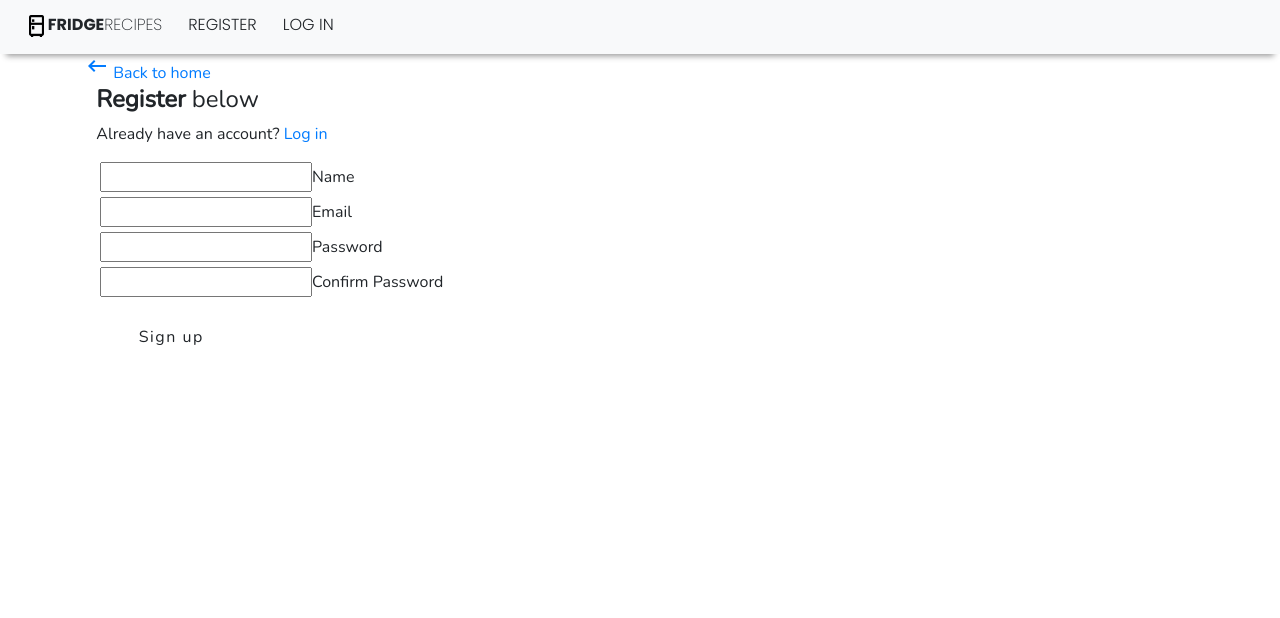
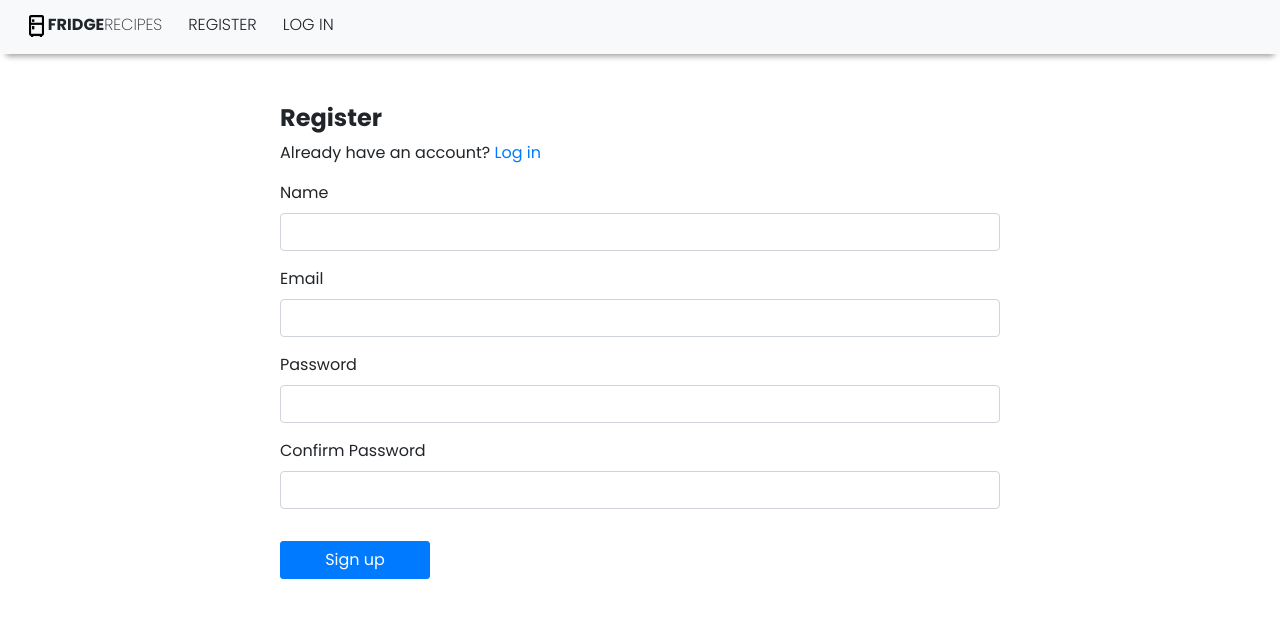
Before and after one commit to JankyCS/fridge-recipes-mern, a React (Create React App) app in the folder client/: page /register in a window 1280 px wide. Shown: the top 618 px of the page. Built offline with nearby package versions, Linux system fonts and the light colour scheme.

Commit message:
Styled login and register pages

```diff
--- a/client/src/App.css
+++ b/client/src/App.css
@@ -2,7 +2,7 @@ body {
   font-family: Nunito, sans-serif !important;
 }
 
-.landing{
+.poppin{
   font-family: 'Poppins', sans-serif;
 }
 
--- a/client/src/components/auth/Login.js
+++ b/client/src/components/auth/Login.js
@@ -61,63 +61,58 @@ render() {
   }
     const { errors } = this.state;
     return (
-      <div className="container">
-        <div style={{ marginTop: "4rem" }} className="row">
-          <div className="col s8 offset-s2">
-            <Link to="/" className="btn-flat waves-effect">
-              <i className="material-icons left">keyboard_backspace</i> Back to
-              home
-            </Link>
-            <div className="col s12" style={{ paddingLeft: "11.250px" }}>
+      <div className="container-fluid poppin"  style={{marginTop:"50px",maxWidth:"750px",width:"100%"}}>
+        <div className="row">
+          <div className="col-sm-12">
+            <div>
               <h4>
-                <b>Login</b> below
+                <b>Log In</b>
               </h4>
-              <p className="grey-text text-darken-1">
-                Don't have an account? <Link to="/register">Register</Link>
+              <p>
+                Don't have an account? <Link to="/register">Sign Up</Link>
               </p>
             </div>
             <form noValidate onSubmit={this.onSubmit}>
-              <div className="input-field col s12">
-                <input
+              <div className="form-group">
+                <label for="email">Email</label>
+                <input className="form-control"
                   onChange={this.onChange}
                   value={this.state.email}
                   error={errors.email}
                   id="email"
                   type="email"
                 />
-                <label htmlFor="email">Email</label>
               </div>
-              <div className="input-field col s12">
-                <input
+              <div className="form-group">
+                <label for="password">Password</label>
+                <input className="form-control"
                   onChange={this.onChange}
                   value={this.state.password}
                   error={errors.password}
                   id="password"
                   type="password"
                 />
-                <label htmlFor="password">Password</label>
               </div>
-              <div className="col s12" style={{ paddingLeft: "11.250px" }}>
                 <button
                   style={{
-                    width: "150px",
+                    width: "100px",
                     borderRadius: "3px",
-                    letterSpacing: "1.5px",
-                    marginTop: "1rem"
+                    // letterSpacing: "1.5px",
+                    // marginTop: "1rem"
                   }}
                   type="submit"
-                  className="btn btn-large waves-effect waves-light hoverable blue accent-3"
+                  className="btn btn-primary waves-effect waves-light hoverable blue accent-3"
                 >
-                  Login
+                  Log In
                 </button>
-              </div>
+
             </form>
-            <span className="red-text">
+            <small className="form-text text-danger">
                   {errors.email}
                   {errors.emailnotfound}
                   {errors.password}
                   {errors.passwordincorrect}
-            </span>
+            </small>
           </div>
         </div>
 
--- a/client/src/components/auth/Register.js
+++ b/client/src/components/auth/Register.js
@@ -67,76 +67,75 @@ render() {
     const { errors } = this.state;
     //console.log(JSON.stringify(errors))
     return (
-      <div className="container">
+      // padding:"10vh 30vw"
+      <div className="container-fluid poppin" style={{marginTop:"50px",maxWidth:"750px",width:"100%"}}>
         <div className="row">
-          <div className="col s8 offset-s2">
-            <Link to="/" className="btn-flat waves-effect">
-              <i className="material-icons left">keyboard_backspace</i> Back to
-              home
-            </Link>
-            <div className="col s12" style={{ paddingLeft: "11.250px" }}>
+          <div className="col-sm-12">
+
+            <div>
               <h4>
-                <b>Register</b> below
+                <b>Register</b>
               </h4>
-              <p className="grey-text text-darken-1">
+              <p>
                 Already have an account? <Link to="/login">Log in</Link>
               </p>
             </div>
             <form noValidate onSubmit={this.onSubmit}>
-              <div className="input-field col s12">
-                <input
+              <div className="form-group">
+                <label for="name">Name</label>
+                <input className="form-control"
                   onChange={this.onChange}
                   value={this.state.name}
                   error={errors.name}
                   id="name"
                   type="text"
                 />
-                <label htmlFor="name">Name</label>
-                <span className="red-text">{errors.name}</span>
+
+                <small className="form-text text-danger">{errors.name}</small>
               </div>
-              <div className="input-field col s12">
-                <input
+              <div className="form-group">
+                <label for="email">Email</label>
+                <input className="form-control"
                   onChange={this.onChange}
                   value={this.state.email}
                   error={errors.email}
                   id="email"
                   type="email"
                 />
-                <label htmlFor="email">Email</label>
-                <span className="red-text">{errors.email}</span>
+                <small className="form-text text-danger">{errors.email}</small>
               </div>
-              <div className="input-field col s12">
-                <input
+              <div className="form-group">
+                <label for="password">Password</label>
+                <input className="form-control"
                   onChange={this.onChange}
                   value={this.state.password}
                   error={errors.password}
                   id="password"
                   type="password"
                 />
-                <label htmlFor="password">Password</label>
-                <span className="red-text">{errors.password}</span>
+                <small className="form-text text-danger">{errors.password}</small>
               </div>
-              <div className="input-field col s12">
-                <input
+              <div className="form-group">
+                <label for="password2">Confirm Password</label>
+                <input className="form-control"
                   onChange={this.onChange}
                   value={this.state.password2}
                   error={errors.password2}
                   id="password2"
                   type="password"
                 />
-                <label htmlFor="password2">Confirm Password</label>
-                <span className="red-text">{errors.password2}</span>
+                <small className="form-text text-danger">{errors.password2}</small>
               </div>
-              <div className="col s12" style={{ paddingLeft: "11.250px" }}>
+              <div className="" >
                 <button
                   style={{
                     width: "150px",
                     borderRadius: "3px",
-                    letterSpacing: "1.5px",
+                    // letterSpacing: "1.5px",
                     marginTop: "1rem"
                   }}
                   type="submit"
-                  className="btn btn-large waves-effect waves-light hoverable blue accent-3"
+                  className="btn btn-large btn-primary "
                 >
                   Sign up
                 </button>
--- a/client/src/components/layout/Landing.js
+++ b/client/src/components/layout/Landing.js
@@ -15,7 +15,7 @@ class Landing extends Component {
     }
     return (
     //<Router>
-      <div className="container-fluid landing" >
+      <div className="container-fluid poppin" >
         <div className="row align-items-center" style={{textAlign:"center",height:300,verticalAlign: "middle"}}>
             <div className="col-sm-5" style={{textAlign:"Left",padding:"10vh 5vw 0px 5vw"}}>
               <h1 style={{fontSize:50,fontWeight:700}}>Your Modern Day Fridge Management Assistant.</h1>
```
